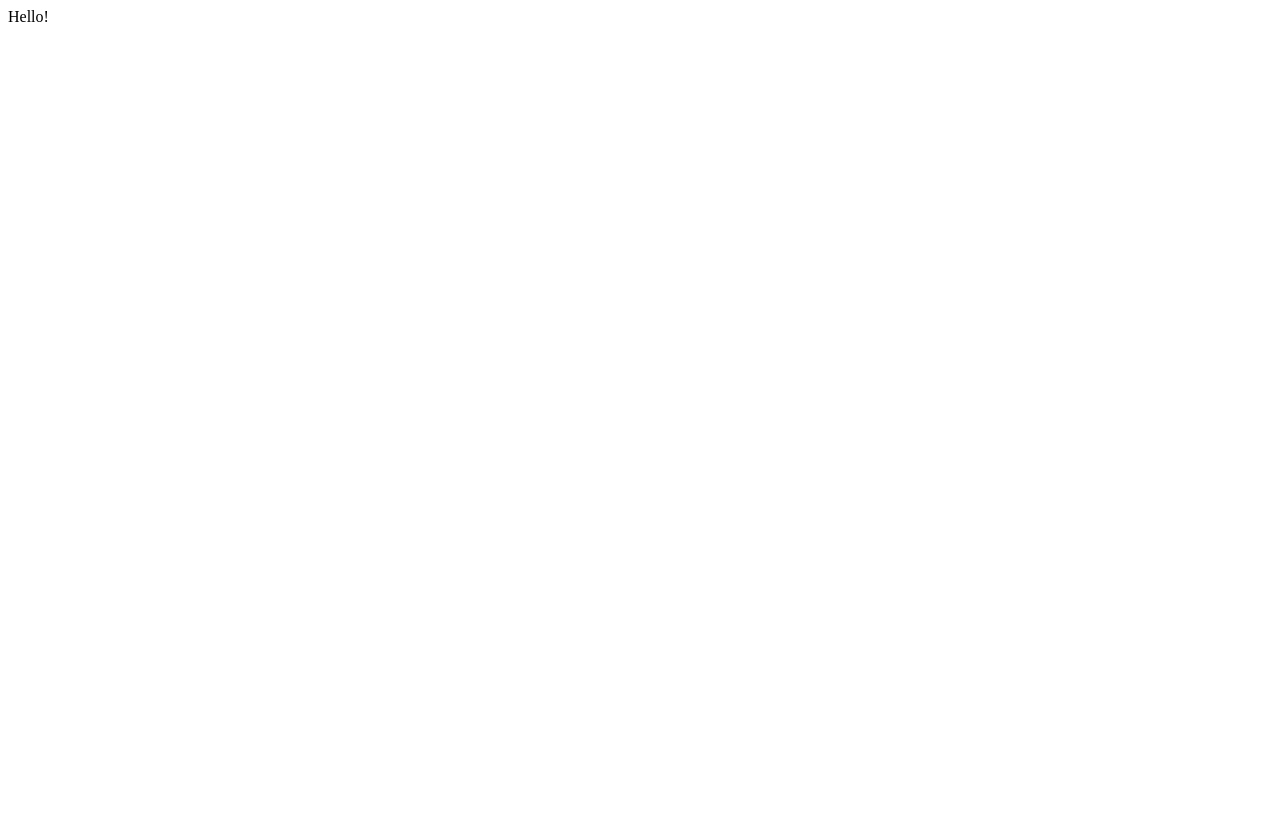
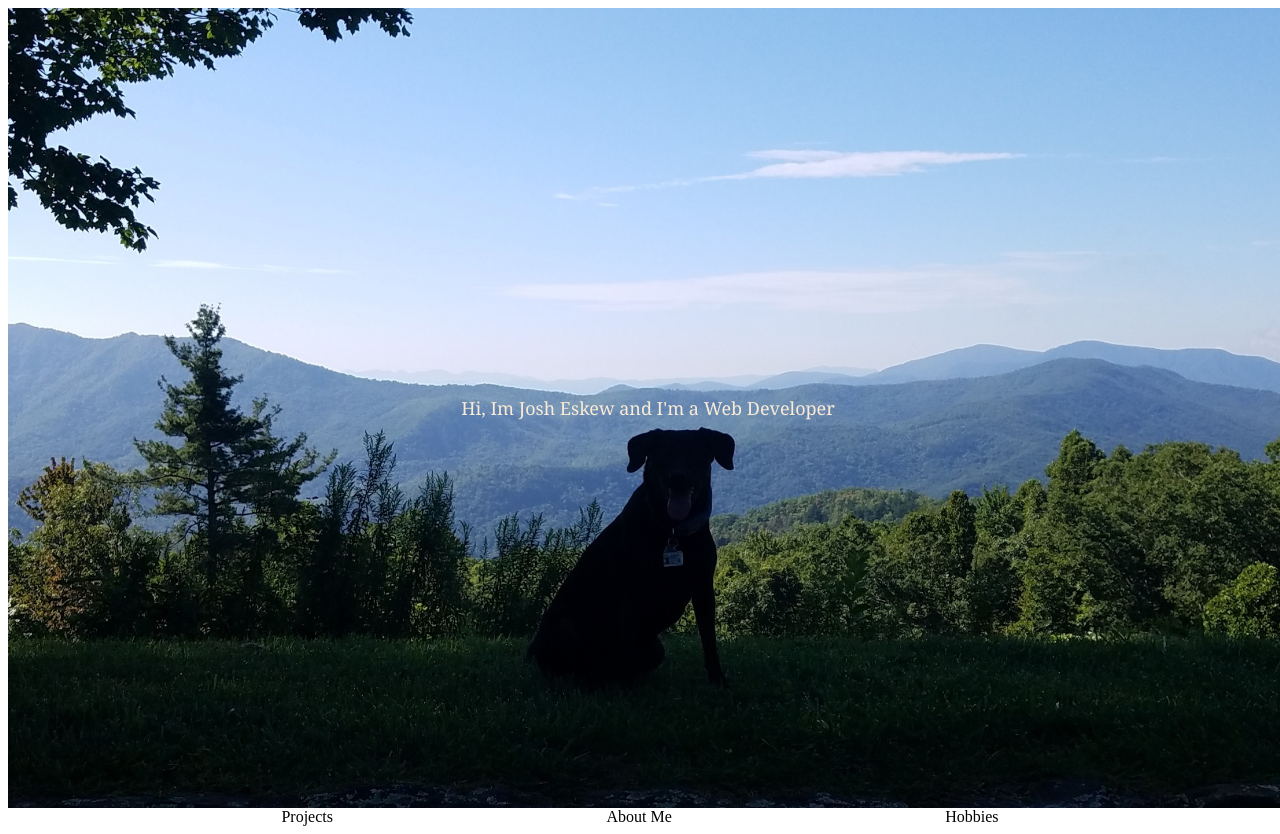
Before and after one commit to GTJ82/Updated_Portfolio, a plain HTML site: page index.html in a window 1280 px wide. Before the commit the page ends 800 px from the top, so only its background shows below. Drawn offline with nearby package versions, Linux system fonts and the light colour scheme.

Commit message:
Started main page and working on 2nd part

```diff
--- a/index.html
+++ b/index.html
@@ -8,9 +8,13 @@
     <title>My Portfolio</title>
   </head>
   <body>
-
-    <div class="main">
-        Hello!
+    <div class="container">
+      <div class="info">Hi, Im Josh Eskew and I'm a Web Developer</div>
+    </div>
+    <div class="info-2">
+        <div>Projects</div>
+        <div>About Me</div>
+        <div>Hobbies</div>
     </div>
     <script src="https://ajax.googleapis.com/ajax/libs/jquery/3.6.0/jquery.min.js"></script>
     <script src="index.js"></script>
--- a/style.css
+++ b/style.css
@@ -0,0 +1,29 @@
+.container {
+  width: 100vw;
+  height: 100vh;
+  background-image: url(/images/Ted_Mountains.jpg);
+  background-position: center;
+  background-size: cover;
+  position: relative;
+  display: flex;
+  align-items: center;
+  justify-content: center;
+}
+
+.info {
+  font-size: large;
+  font-family: Georgia, "Times New Roman", Times, serif;
+  color: antiquewhite;
+  align-items: center;
+  justify-content: center;
+  position: relative;
+  display: flex;
+}
+
+.info-2 {
+  align-items: center;
+  justify-content: space-evenly;
+  position: relative;
+  display: flex;
+
+}
```
Also changed, not shown: images/Ted_Mountains.jpg (added).
